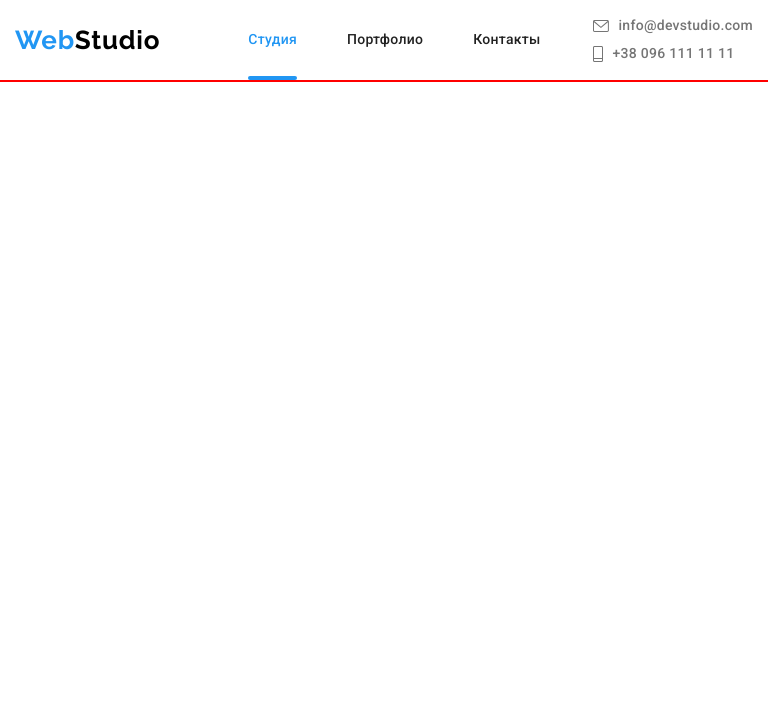
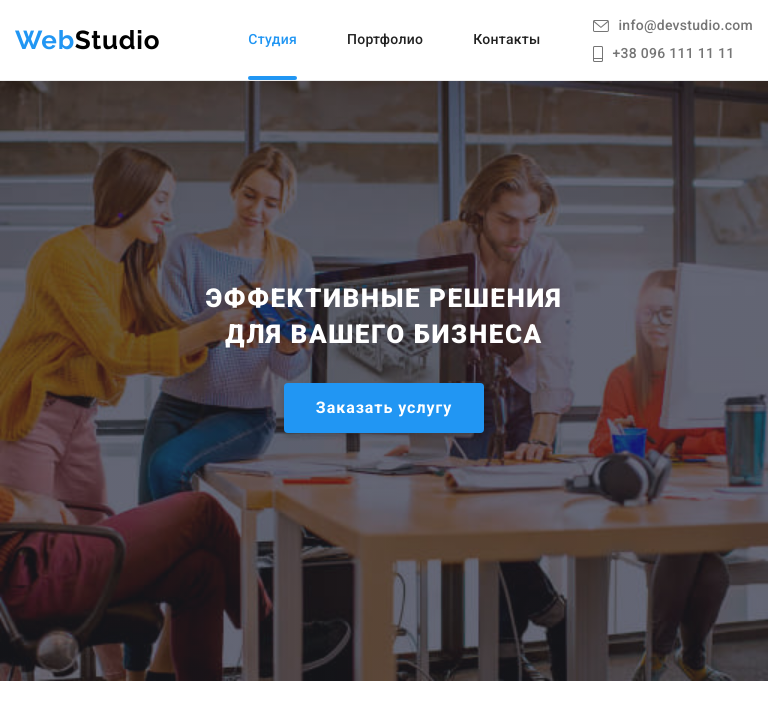
Before and after one commit to IvanChekrenev/goit-markup-hw-08, a plain HTML site: page index.html in a window 768 px wide. Drawn offline with nearby package versions, Linux system fonts and the light colour scheme.

Commit message:
Герой закончил

```diff
--- a/index.html
+++ b/index.html
@@ -44,12 +44,12 @@
  <!-- -------------------------------------Main----------- -->
  <main>
 <!-- ----------------------------------Hero----------------- -->
-     <!-- <section class="section-hero">
+     <section class="section-hero">
         <div class="container hero">
          <div class="hero__text-box"><h1 class="hero__text">Эффективные решения для вашего бизнеса</h1></div>
          <button data-modal-open class="hero__button" type="button">Заказать услугу</button>
         </div>
-     </section> -->
+     </section>
 <!-- ---------------------------------Advantages------------- -->
      <!-- <section class="section advantages">
          <div class="container">
--- a/sass/components/_container.scss
+++ b/sass/components/_container.scss
@@ -9,7 +9,7 @@
   padding: 0px 15px;
   margin: 0 auto;
   width: 100%;
-  outline: 2px solid red;
+
   @media screen and (min-width: 480px) {
     width: 480px;
   }
--- a/sass/components/_hero.scss
+++ b/sass/components/_hero.scss
@@ -8,13 +8,53 @@
   margin-right: auto;
 
   background-image: linear-gradient(to right, rgba(47, 48, 58, 0.4), rgba(47, 48, 58, 0.4)),
-    url(../images/ImgBG.jpg);
+    url(/images/hero.jpg);
   background-repeat: no-repeat;
   background-size: cover;
   background-position: center;
+
+  @media (min-device-pixel-ratio: 2), (min-resolution: 192dpi), (min-resolution: 2dppx) {
+    background-image: url(/images/hero2x.jpg);
+  }
+
+  @media screen and (min-width: 768px) {
+    background-image: linear-gradient(to right, rgba(47, 48, 58, 0.4), rgba(47, 48, 58, 0.4)),
+      url(/images/hero-tablet.jpg);
+
+    @media (min-device-pixel-ratio: 2), (min-resolution: 192dpi), (min-resolution: 2dppx) {
+      background-image: linear-gradient(to right, rgba(47, 48, 58, 0.4), rgba(47, 48, 58, 0.4)),
+        url(/images/hero-tablet2x.jpg);
+    }
+  }
+
+  @media screen and (min-width: 1200px) {
+    background-image: linear-gradient(to right, rgba(47, 48, 58, 0.4), rgba(47, 48, 58, 0.4)),
+      url(/images/hero-desktop.jpg);
+    @media (min-device-pixel-ratio: 2), (min-resolution: 192dpi), (min-resolution: 2dppx) {
+      background-image: linear-gradient(to right, rgba(47, 48, 58, 0.4), rgba(47, 48, 58, 0.4)),
+        url(/images/hero-desktop2x.jpg);
+    }
+  }
 }
 
 .hero__text {
+  @media screen and (max-width: 768px) {
+    font-style: normal;
+    font-weight: 900;
+    font-size: 26px;
+    line-height: 1.38;
+    text-align: center;
+    letter-spacing: 0.06em;
+    text-transform: uppercase;
+    color: #ffffff;
+
+    width: 360px;
+    margin-bottom: 30px;
+    margin-left: auto;
+    margin-right: auto;
+  }
+
+  @media screen and (min-width: 769px) and (max-width: 1600px) {
     font-style: normal;
     font-weight: 900;
     font-size: 44px;
@@ -29,6 +69,8 @@
     margin-left: auto;
     margin-right: auto;
   }
+}
+
 .hero__button {
   font-weight: 700;
   background: #2196f3;
```
Also changed, not shown: css/main.css, css/main.min.css, images/ImgBG.jpg (deleted), images/hero-desktop.jpg (added), images/hero-desktop2x.jpg (added), images/hero-tablet.jpg (added), images/hero-tablet2x.jpg (added), images/hero.jpg (added), images/hero2x.jpg (added), 2 other files. Lines whose indentation alone changed are shown as unchanged.
